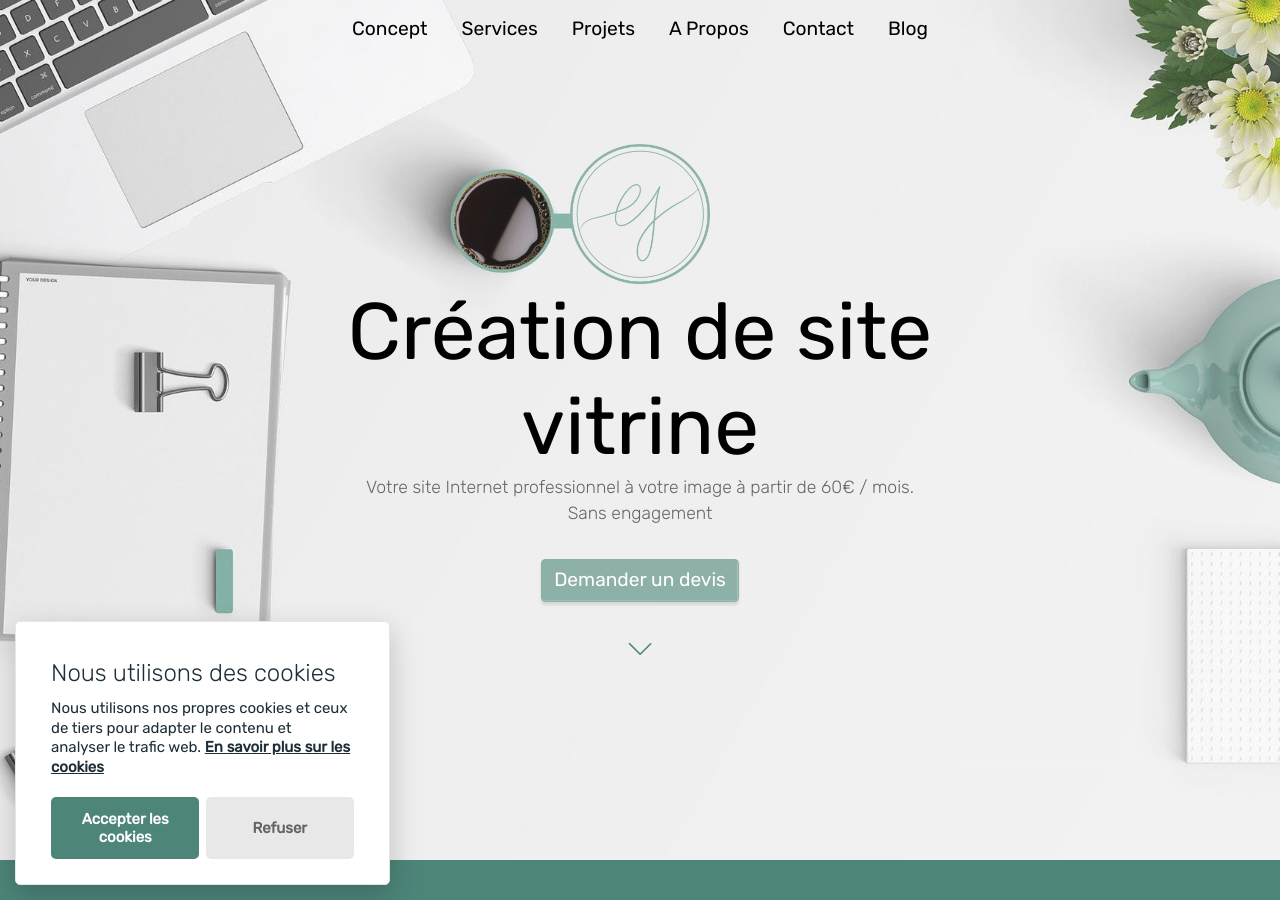
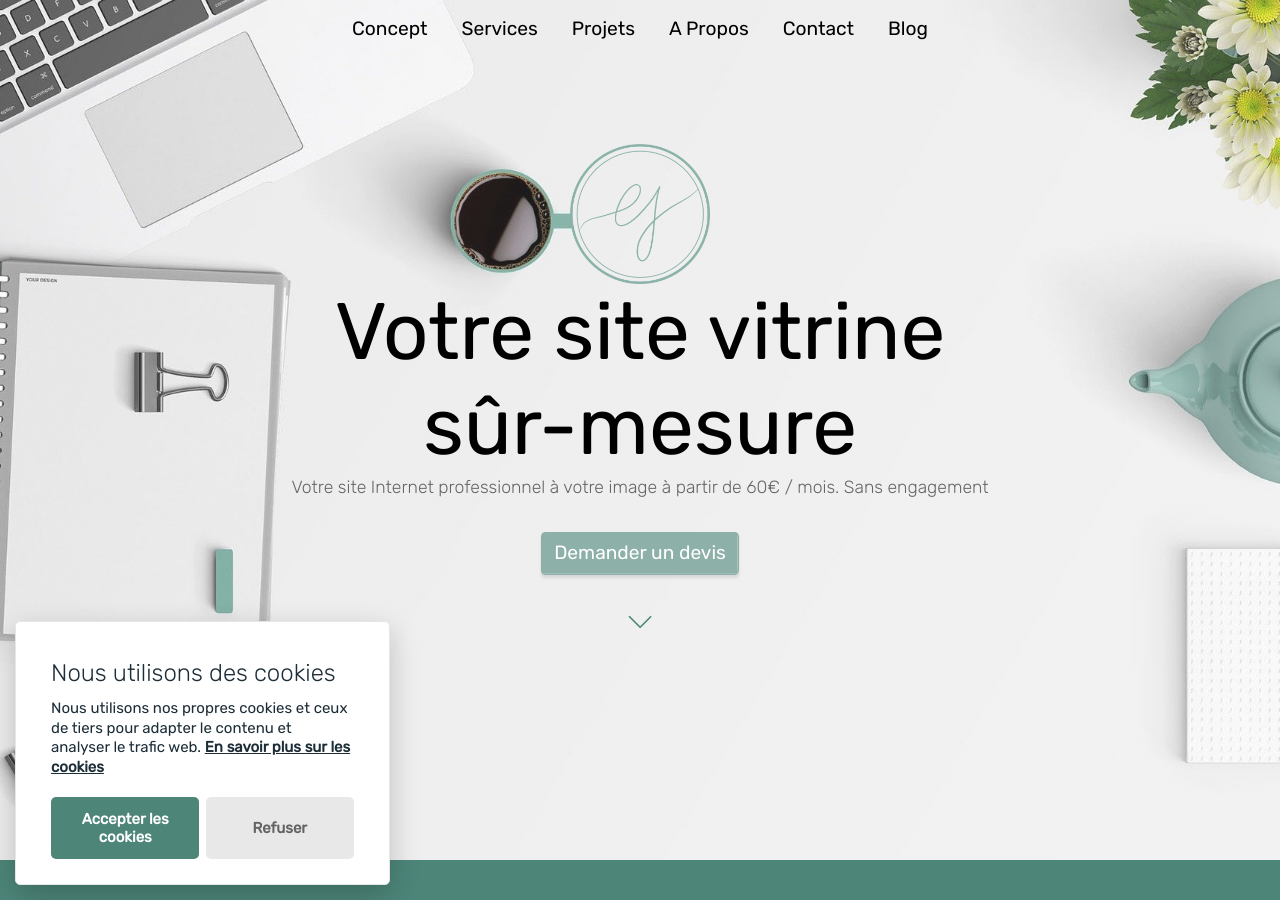
Before and after one commit to ErwanJes/ej-portfolio, a Jekyll site: the page built from index.markdown, in a window 1280 px wide and 900 px high. Built offline with Jekyll 4.4.1, drawn with Linux system fonts in a browser that asks for light colours; a script that is not in the unit is left out; comment, search, counter and statistics services are not loaded.

Commit message:
Update home title

```diff
--- a/_layouts/home.html
+++ b/_layouts/home.html
@@ -38,7 +38,7 @@
           <img id="logo" src="{{ "/assets/img/logo.png" | relative_url }}" width="140" height="140" title="EJ" />
         </div>
         <div class="text-center small-container">
-          <h1 class="web-title no-margin">Création de site vitrine</h1>
+          <h1 class="web-title no-margin">Votre site vitrine sûr-mesure</h1>
           <h3>Votre site Internet professionnel à votre image à partir de 60€ / mois. Sans engagement</h3>
           <br>
           <a id="cta-button" class="btn btn-primary" href="{% link pages/quote.md %}">Demander un devis</a>
```
